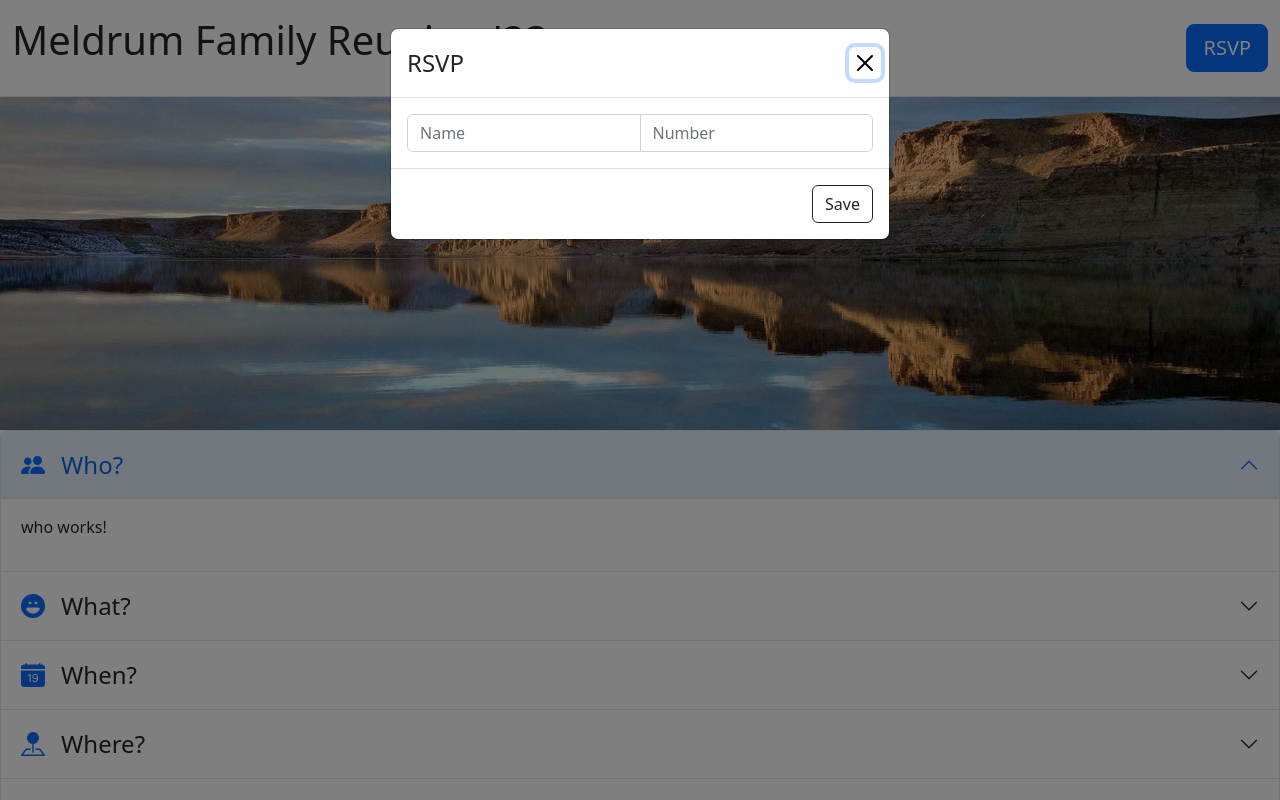
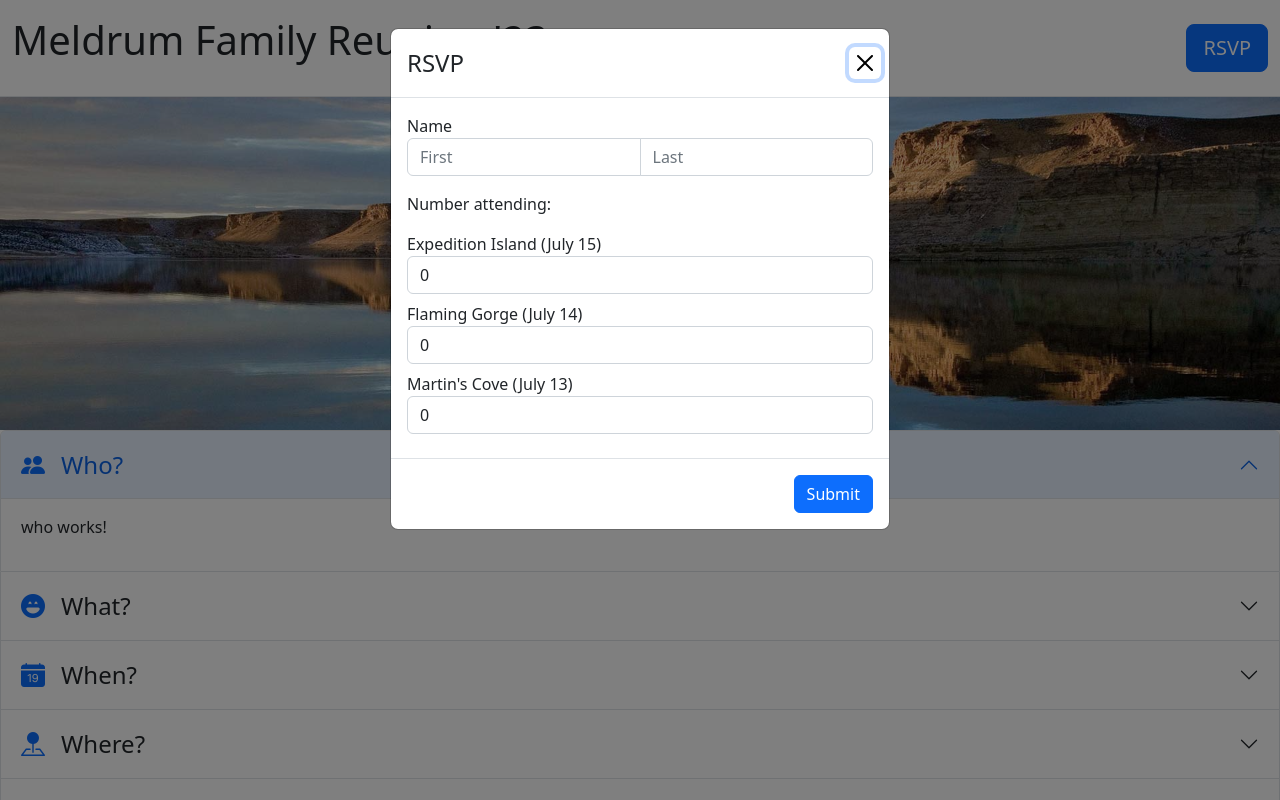
Before and after one commit to jpe0824/Reunion-App, an Angular app in the folder ui/Angular/: page / in a window 1280 px wide. Both pictures are taken after a click on the button "RSVP". Shown: the top 800 px of the page. Built offline with nearby package versions, Linux system fonts and the light colour scheme.

Commit message:
updated rsvp form component

```diff
--- a/ui/Angular/src/app/Pages/rsvp/rsvp.component.html
+++ b/ui/Angular/src/app/Pages/rsvp/rsvp.component.html
@@ -5,14 +5,66 @@
   </div>
   <div class="modal-body">
     <form>
-      <div class="input-group">
-        <input id="name" class="form-control" placeholder="Name" name="name">
-        <input id="number" class="form-control" placeholder="Number" name="number">
+      <span>Name</span>
+      <div class="input-group mb-3">
+        <input id="first-name" class="form-control" placeholder="First" name="name">
+        <input id="last-name" class="form-control" placeholder="Last" name="name">
+      </div>
+      <div class="mb-3">
+        <span>Number attending:</span>
+      </div>
+      <div class="form-group mb-2">
+        <label for="expedition-island">Expedition Island (July 15)</label>
+        <select class="form-control" id="expedition-island">
+          <option>0</option>
+          <option>1</option>
+          <option>2</option>
+          <option>3</option>
+          <option>4</option>
+          <option>5</option>
+          <option>6</option>
+          <option>7</option>
+          <option>8</option>
+          <option>9</option>
+          <option>10+</option>
+        </select>
+      </div>
+      <div class="form-group mb-2">
+        <label for="flaming-gorge">Flaming Gorge (July 14)</label>
+        <select class="form-control" id="flaming-gorge">
+          <option>0</option>
+          <option>1</option>
+          <option>2</option>
+          <option>3</option>
+          <option>4</option>
+          <option>5</option>
+          <option>6</option>
+          <option>7</option>
+          <option>8</option>
+          <option>9</option>
+          <option>10+</option>
+        </select>
+      </div>
+      <div class="form-group mb-2">
+        <label for="martins-cove">Martin's Cove (July 13)</label>
+        <select class="form-control" id="martins-cove">
+          <option>0</option>
+          <option>1</option>
+          <option>2</option>
+          <option>3</option>
+          <option>4</option>
+          <option>5</option>
+          <option>6</option>
+          <option>7</option>
+          <option>8</option>
+          <option>9</option>
+          <option>10+</option>
+        </select>
       </div>
     </form>
   </div>
   <div class="modal-footer">
-    <button type="button" class="btn btn-outline-dark" (click)="modal.close('Save click')">Save</button>
+    <button type="submit" class="btn btn-primary" (click)="modal.close('Save click')">Submit</button>
   </div>
 </ng-template>
 
```
Also changed, not shown: 1 other file (tests, documents, lock files or other folders).
